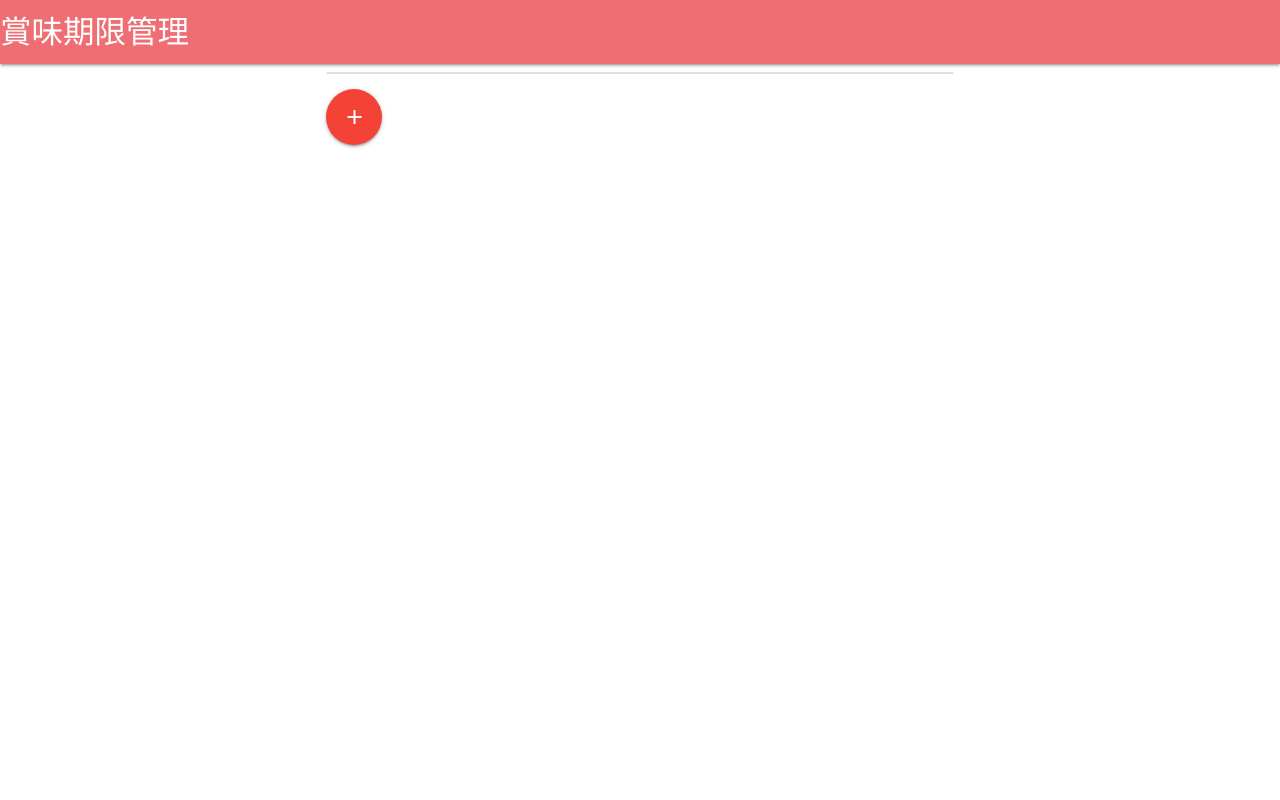
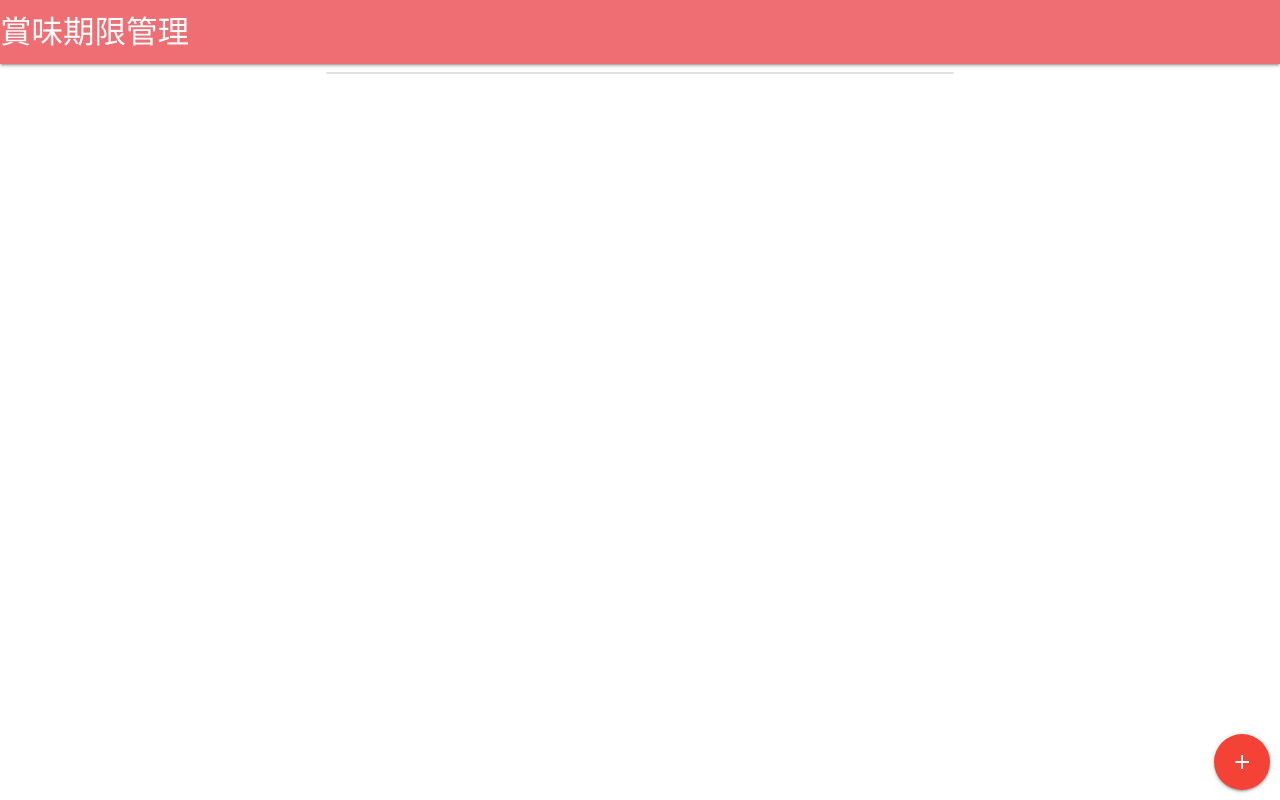
Before and after one commit to Hyuga-Tsukui/Best-before, a Django app: page / in a window 1280 px wide. Run offline with Django 3.2, Linux system fonts and the light colour scheme; the visitor is signed in with stand-in values (Sample User, id 1); data that the repository does not hold is empty.

Commit message:
Add 追加ボタンを追従位置固定

```diff
--- /dev/null
+++ b/foods/static/foods/style.css
@@ -0,0 +1,5 @@
+a.fixed_btn {
+  position: fixed;
+  bottom: 10px;
+  right: 10px;
+}
--- a/foods/templates/foods/index.html
+++ b/foods/templates/foods/index.html
@@ -1,5 +1,6 @@
 {% extends 'base.html' %}
 {% load static %}
+{% block css %} <link rel="stylesheet" href="{% static 'foods/style.css' %}"> {% endblock %}
 {% block title %}{{ block.super }} 一覧{% endblock %}
 {% block content %}
 <div class="container">
@@ -15,7 +16,7 @@
       </li>
     {% endfor %}
   </ul>
-  <a class="btn-floating btn-large waves-effect waves-light red" href="{% url 'foods:create' %}"><i class="material-icons">add</i></a>
+  <a class="btn-floating btn-large waves-effect waves-light red fixed_btn" href="{% url 'foods:create' %}"><i class="material-icons">add</i></a>
 </div>
 {% endblock %}
 
```
